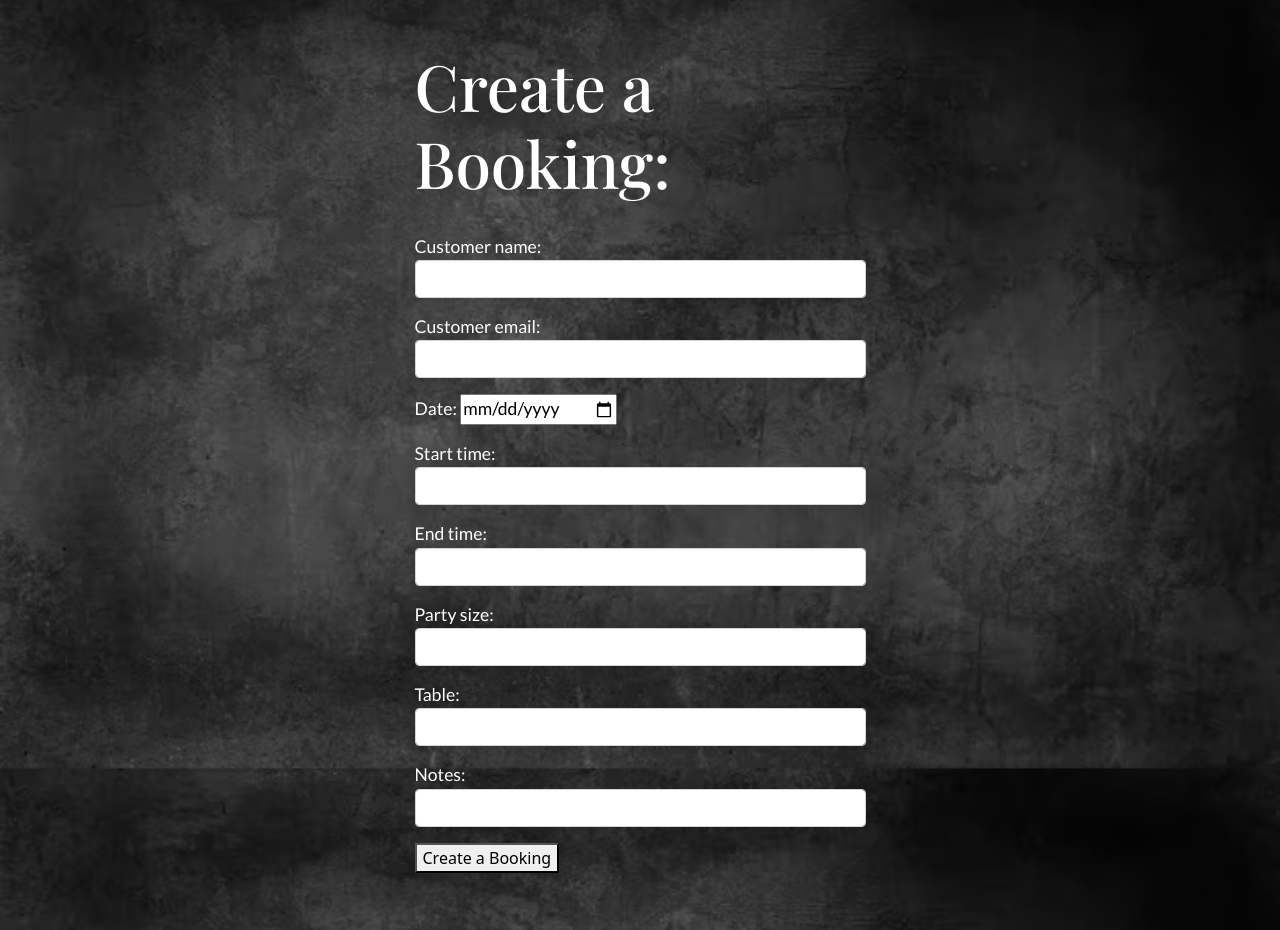
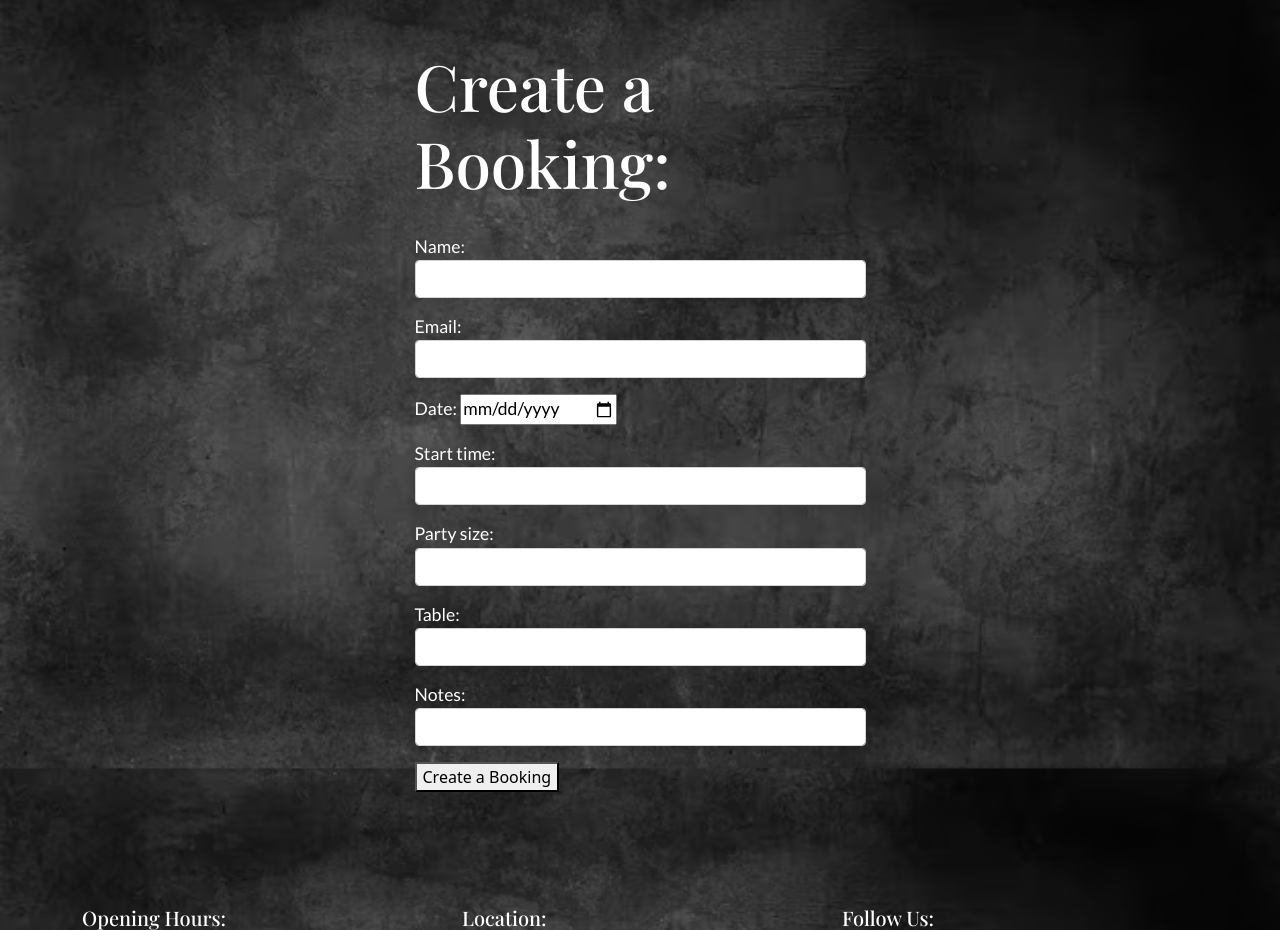
Before and after one commit to Code-Institute-Submissions/booking-system-ekstedt, a Django app: page /create/ in a window 1280 px wide. Shown: the part 58-988 px from the top of the page. Run offline with Django 4.2, Linux system fonts and the light colour scheme; some web fonts are replaced.

Commit message:
Adjust models.py and set condition for bookings

```diff
--- a/booking/forms.py
+++ b/booking/forms.py
@@ -1,19 +1,29 @@
 from django import forms
 from django.forms import DateInput
+from django.core.exceptions import ValidationError
+from django.utils import timezone
 from .models import Booking
 
 class BookingForm (forms.ModelForm):
     class Meta:
         model = Booking
-        fields = ['customer_name', 'customer_email', 'date', 'start_time', 'end_time', 'party_size', 'table', 'notes']
+        fields = ['name', 'email', 'date', 'start_time', 'party_size', 'table', 'notes']
         exclude = ['created_at']
         widgets = {
-            'customer_name': forms.TextInput(attrs={'class': 'form-control'}),
-            'customer_email': forms.TextInput(attrs={'class': 'form-control'}),
+            'name': forms.TextInput(attrs={'class': 'form-control'}),
+            'email': forms.TextInput(attrs={'class': 'form-control'}),
             'date': DateInput(attrs={'type': 'date'}),
             'start_time': forms.TextInput(attrs={'class': 'form-control'}),
-            'end_time': forms.TextInput(attrs={'class': 'form-control'}),
             'party_size': forms.TextInput(attrs={'class': 'form-control'}),
             'table': forms.TextInput(attrs={'class': 'form-control'}),
             'notes': forms.TextInput(attrs={'class': 'form-control'}),
         }
+
+    def clean_date(self):
+        date = self.cleaned_data['date']
+        current_date = timezone.now().date()
+
+        if date <= current_date + timezone.timedelta(days=60):
+            raise ValidationError('Bookings must be made at least 60 days in advance.')
+
+        return date
--- a/booking/models.py
+++ b/booking/models.py
@@ -14,15 +14,14 @@ class Table(models.Model):
 
 class Booking(models.Model):
     username = models.ForeignKey(User, on_delete=models.CASCADE)
-    customer_name = models.CharField(max_length = 255)
-    customer_email = models.EmailField(max_length= 150, blank=True, null= True)
+    name = models.CharField(max_length = 255)
+    email = models.EmailField(max_length= 150, blank=True, null= True)
     date = models.DateField()
     start_time= models.TimeField()
-    end_time = models.TimeField()
     party_size = models.IntegerField(validators=[MinValueValidator (1), MaxValueValidator(6)])
     table = models.ForeignKey(Table, on_delete=models.CASCADE)
     notes = models.TextField(null=True, blank=True)
     created_at = models.DateTimeField(auto_now_add=True)
 
     def __str__(self):
-        return f"Booking for {self.customer_name} by {self.username.username} at {self.start_time} and {self.end_time}"
+        return self.name
--- a/booking/views.py
+++ b/booking/views.py
@@ -54,6 +54,11 @@ class CreateBooking(generic.edit.CreateView):
 
     def form_valid(self, form):
         form.instance.username = self.request.user
+
+        today = timezone.now().date()
+        if form.instance.date <= today:
+            form.add_error('date', 'Tables can only be booked for future dates.')
+
         return super().form_valid(form)
 
 class UpdateBooking(generic.edit.UpdateView):
--- a/booking_system_ekstedt/settings.py
+++ b/booking_system_ekstedt/settings.py
@@ -26,7 +26,7 @@ TEMPLATES_DIR = os.path.join(BASE_DIR, 'templates')
 SECRET_KEY = os.environ.get("SECRET_KEY")
 
 # SECURITY WARNING: don't run with debug turned on in production!
-DEBUG = True
+DEBUG = False
 
 ALLOWED_HOSTS = ['8000-flyhighhher-bookingsyst-6z0zzwg7l35.ws-eu108.gitpod.io', '.herokuapp.com']
 
--- a/templates/create.html
+++ b/templates/create.html
@@ -17,6 +17,8 @@
             </div>
         </div>
     </div>
+    <br>
+    <br>
 
 
 
```
Also changed, not shown: templates/bookings.html (+5 -4 lines), README.md, booking/migrations/0004_rename_customer_email_booking_email_and_more.py (added), booking/migrations/0005_remove_booking_end_time.py (added).
